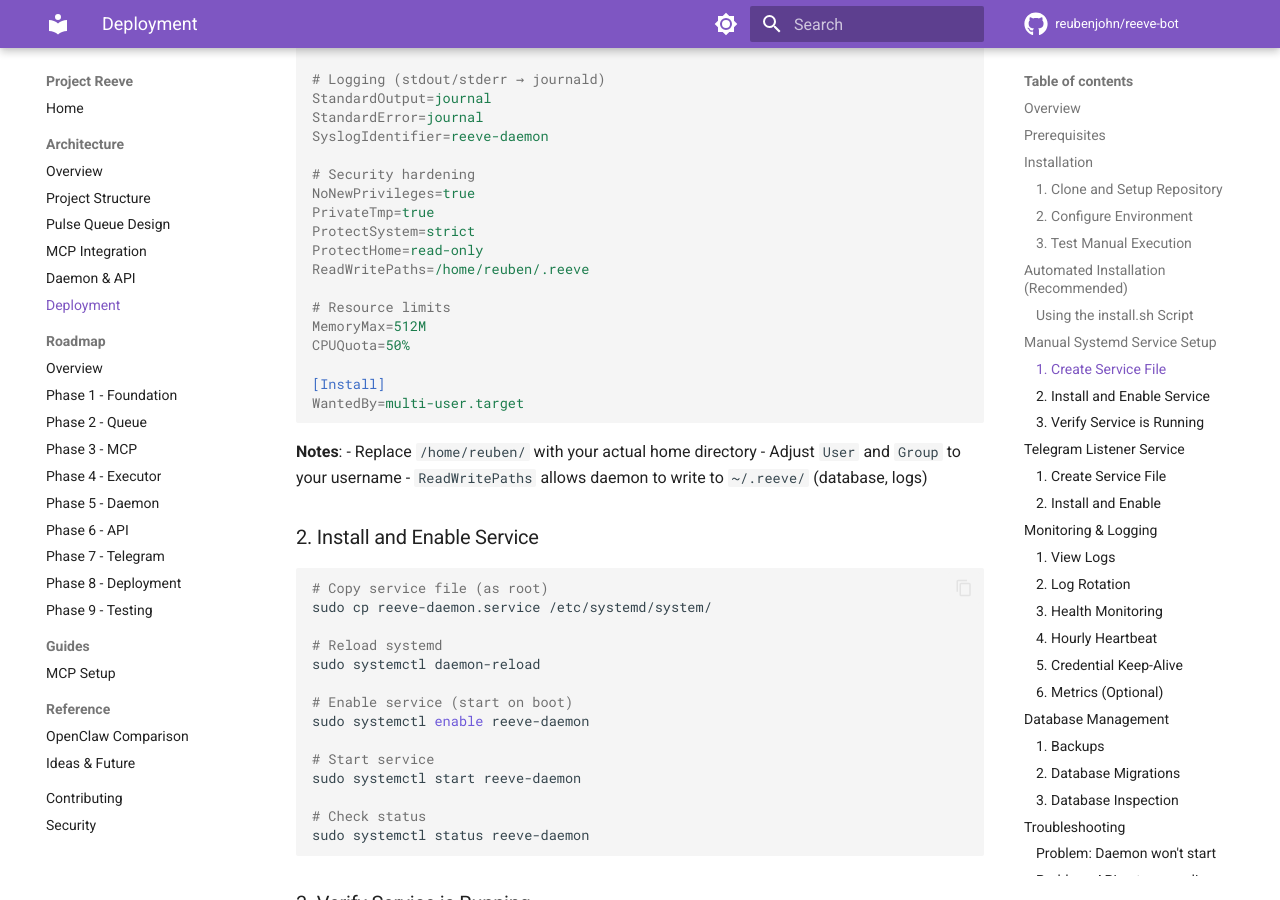
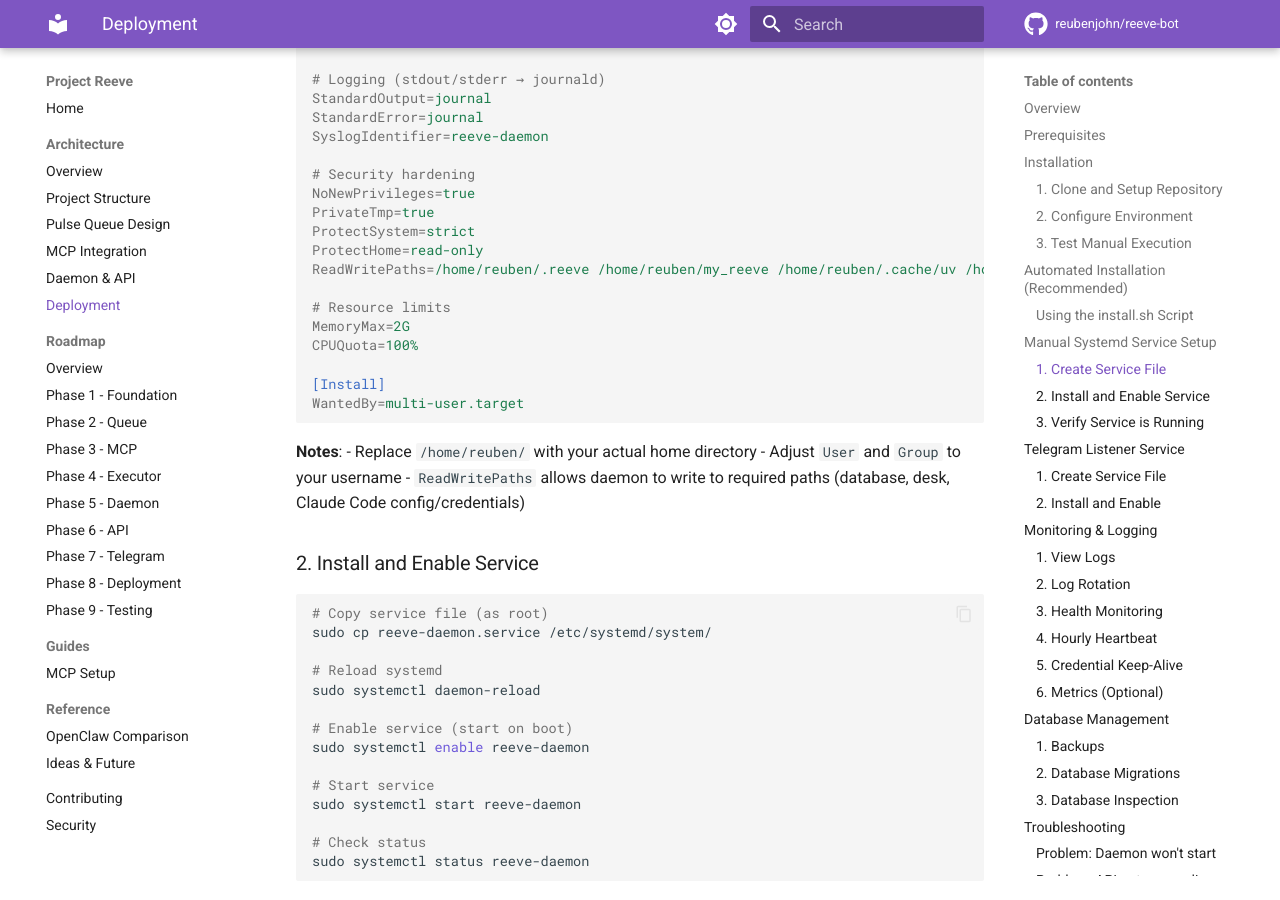
Before and after one commit to reubenjohn/reeve_bot, an MkDocs documentation site: the page built from docs/architecture/deployment.md, in a window 1280 px wide and 900 px high, scrolled down 3822 px. Built offline with MkDocs 1.6.1 and Material for MkDocs 9.7.7, drawn with Linux system fonts in a browser that asks for light colours; comment, search, counter and statistics services are not loaded.

Commit message:
fix: Add ~/.claude.json to systemd ReadWritePaths
Claude Code writes to ~/.claude.json (settings/startup counter) on
session start. This file lives in the home directory root, not inside
the ~/.claude/ directory. With ProtectHome=read-only, this caused
EROFS errors when hapi sessions were launched by the daemon, breaking
the Skill tool.

Also updates deployment docs to reflect actual ReadWritePaths and
resource limits.

via [HAPI](https://hapi.run)

Co-Authored-By: HAPI <noreply@hapi.run>

```diff
--- a/docs/architecture/deployment.md
+++ b/docs/architecture/deployment.md
@@ -193,11 +193,11 @@
 PrivateTmp=true
 ProtectSystem=strict
 ProtectHome=read-only
-ReadWritePaths=/home/reuben/.reeve
+ReadWritePaths=/home/reuben/.reeve /home/reuben/my_reeve /home/reuben/.cache/uv /home/reuben/.hapi /home/reuben/.claude /home/reuben/.claude.json
 
 # Resource limits
-MemoryMax=512M
-CPUQuota=50%
+MemoryMax=2G
+CPUQuota=100%
 
 [Install]
 WantedBy=multi-user.target
@@ -206,7 +206,7 @@
 **Notes**:
 - Replace `/home/reuben/` with your actual home directory
 - Adjust `User` and `Group` to your username
-- `ReadWritePaths` allows daemon to write to `~/.reeve/` (database, logs)
+- `ReadWritePaths` allows daemon to write to required paths (database, desk, Claude Code config/credentials)
 
 ### 2. Install and Enable Service
 
```
Also changed, not shown: 3 other files.
